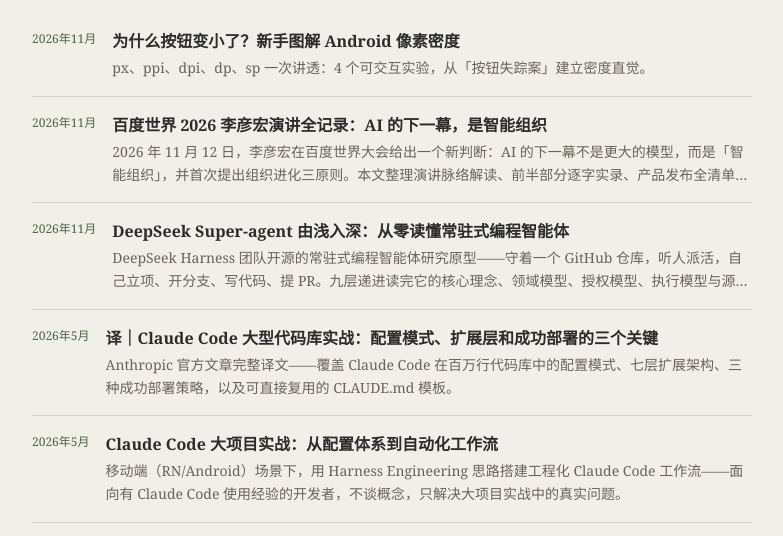
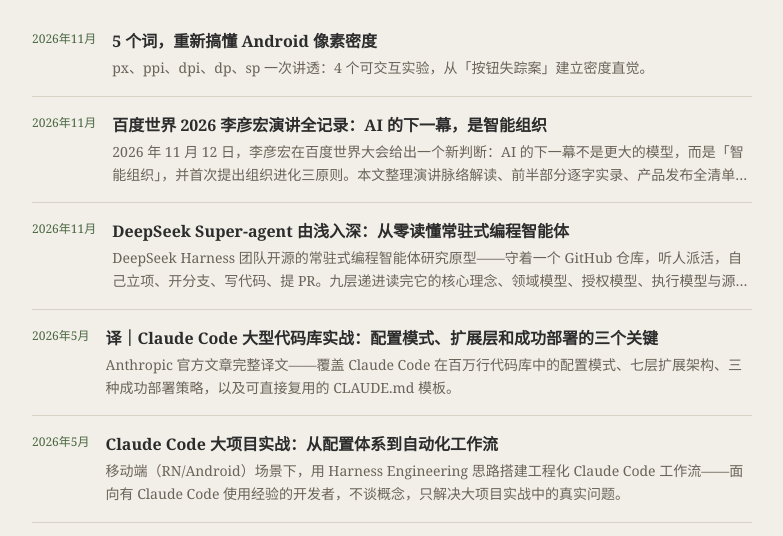
Before and after one commit to burgessjp/burgessjp.github.io, an Astro site: page / in a window 1280 px wide. Shown: the part 250-786 px from the top of the page, without its empty margins (248-1031 px from the left). Built offline with nearby package versions, Linux system fonts and the light colour scheme; Astro itself is replaced by a stand-in of ours; some packages are replaced by stand-ins of ours.

Commit message:
feat: retitle standalone pixel density article
New framing: 5 个词，重新搞懂 Android 像素密度. Only the title and
hero heading changed; body, styles, and demos untouched. Sync the
listing metadata in standalone-posts.ts to match.

```diff
--- a/public/articles/android-pixel-density/index.html
+++ b/public/articles/android-pixel-density/index.html
@@ -4,7 +4,7 @@
 <meta charset="UTF-8">
 <meta name="viewport" content="width=device-width, initial-scale=1.0">
 <script>document.documentElement.classList.add('js')</script>
-<title>为什么按钮变小了？· 新手图解 Android 像素密度</title>
+<title>5 个词，重新搞懂 Android 像素密度</title>
 <style>
 /* ============ 设计变量:工程坐标纸 × Android 图鉴 ============ */
 :root{
@@ -470,7 +470,7 @@ footer .foot-meta{margin-top:28px;font-family:var(--mono);font-size:12px;color:r
   <div class="wrap hero-grid">
     <div>
       <span class="kicker">ANDROID 像素密度 · 零基础版</span>
-      <h1>为什么你的按钮，<br>在别的手机上<span class="hl">变小了</span>？</h1>
+      <h1><span class="hl">5 个词</span>，重新搞懂<br>Android 像素密度</h1>
       <p class="lead">
         你写了个按钮，自己的手机上刚刚好；拿到别的手机上，小得点不中。
         这页图解用 6 小节 + 4 个<b>能动手玩的实验</b>，把原因讲透：
--- a/src/data/standalone-posts.ts
+++ b/src/data/standalone-posts.ts
@@ -11,7 +11,7 @@ export interface StandalonePost {
 
 export const standalonePosts: StandalonePost[] = [
   {
-    title: '为什么按钮变小了？新手图解 Android 像素密度',
+    title: '5 个词，重新搞懂 Android 像素密度',
     excerpt: 'px、ppi、dpi、dp、sp 一次讲透：4 个可交互实验，从「按钮失踪案」建立密度直觉。',
     date: new Date('2026-11-21'),
     tags: ['Android'],
```
